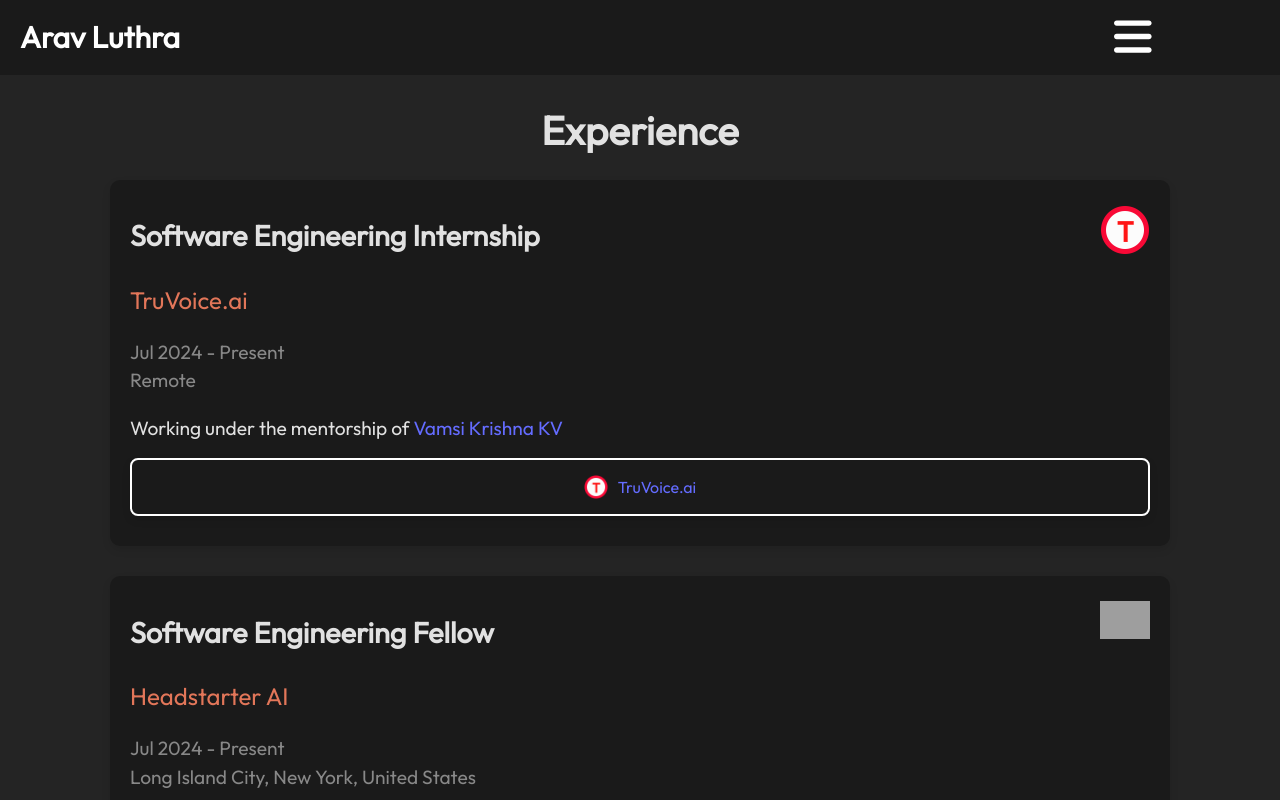
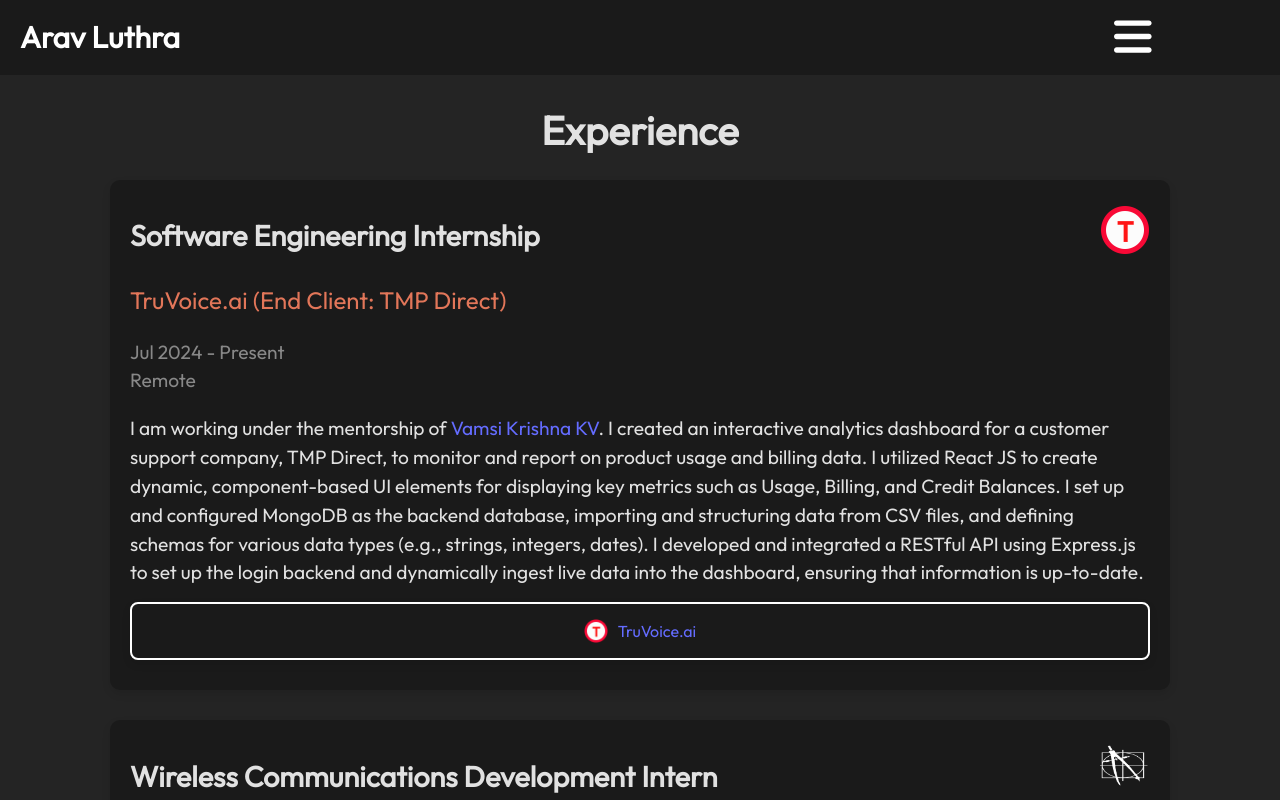
Before and after one commit to aluthra23/personal-website, a React (Vite) app: page /personal-website/experience in a window 1280 px wide. Shown: the top 800 px of the page. Built offline with nearby package versions, Linux system fonts and the light colour scheme; grey boxes are pictures that could not be loaded.

Commit message:
deleted headstarter experience and updated Truvoice experience

```diff
--- a/src/components/experience/Experience.jsx
+++ b/src/components/experience/Experience.jsx
@@ -18,7 +18,7 @@ const Experience = () => {
         <div className="projects-content">
         <h2 className="projects-title">Experience</h2>
           <TruVoice/>
-          <HeadstarterAI/>
+          {/* <HeadstarterAI/> */}
           <TKDesign/>
         </div>
         <Footer />
--- a/src/components/experience/my_work/TruVoice.jsx
+++ b/src/components/experience/my_work/TruVoice.jsx
@@ -14,14 +14,14 @@ const TruVoice = () => {
         alt="TruVoice.ai Logo"
         className="education-second-logo"
       />
-      <p className="education-subtitle">TruVoice.ai</p>
+      <p className="education-subtitle">TruVoice.ai (End Client: TMP Direct)</p>
       <p className="education-second-subtitle">Jul 2024 - Present</p>
       <p className="education-second-subtitle">Remote</p>
 
-      {/* <p className="project-description">Creating an analytics dashboard for product usage and billing</p>
-      <p className="project-description">Using React JS, MongoDB, and Express JS</p> */}
+      <p className="project-description">I am working under the mentorship of <a href="https://www.linkedin.com/in/vamsikrishna-kv/?originalSubdomain=in" target="_blank" rel="noopener noreferrer">Vamsi Krishna KV</a>. I created an interactive analytics dashboard for a customer support company, TMP Direct, to monitor and report on product usage and billing data. I utilized React JS to create dynamic, component-based UI elements for displaying key metrics such as Usage, Billing, and Credit Balances. I set up and configured MongoDB as the backend database, importing and structuring data from CSV files, and defining schemas for various data types (e.g., strings, integers, dates). I developed and integrated a RESTful API using Express.js to set up the login backend and dynamically ingest live data into the dashboard, ensuring that information is up-to-date.</p>
 
-      <p className="project-description">Working under the mentorship of <a href="https://www.linkedin.com/in/vamsikrishna-kv/?originalSubdomain=in" target="_blank" rel="noopener noreferrer">Vamsi Krishna KV</a></p>
+
+
       <LinkCard
         text="TruVoice.ai"
         url="https://truvoice.ai/"
```
